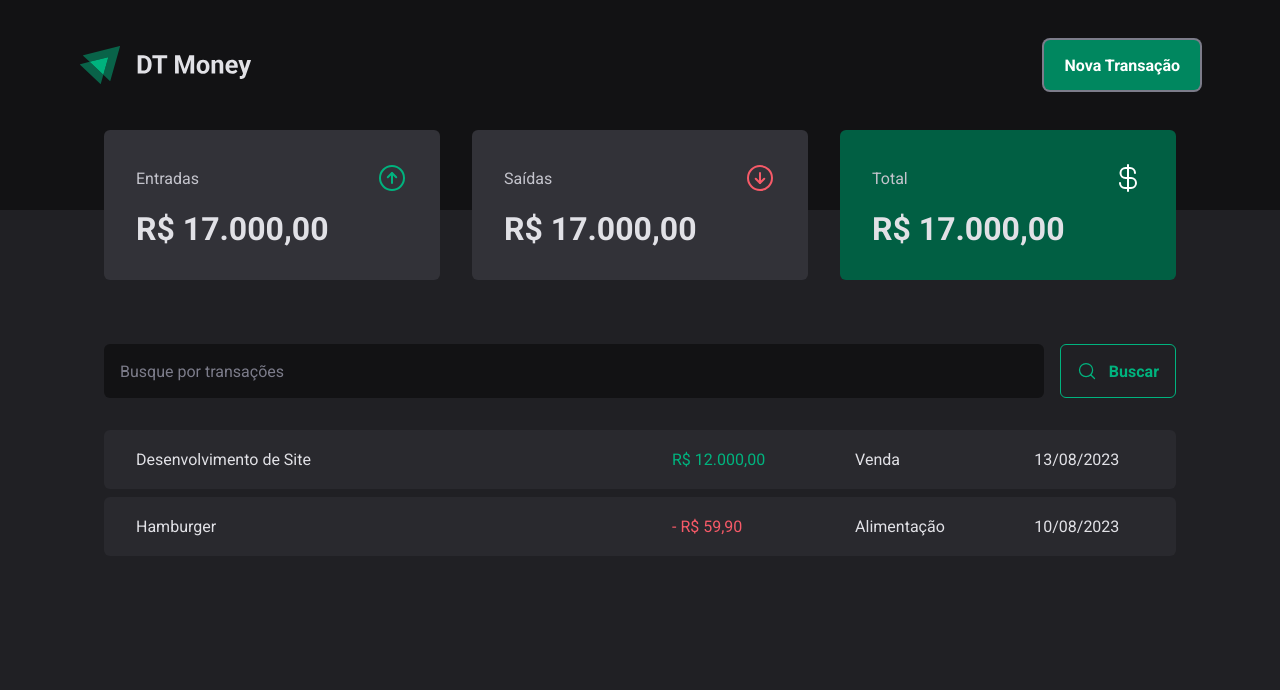
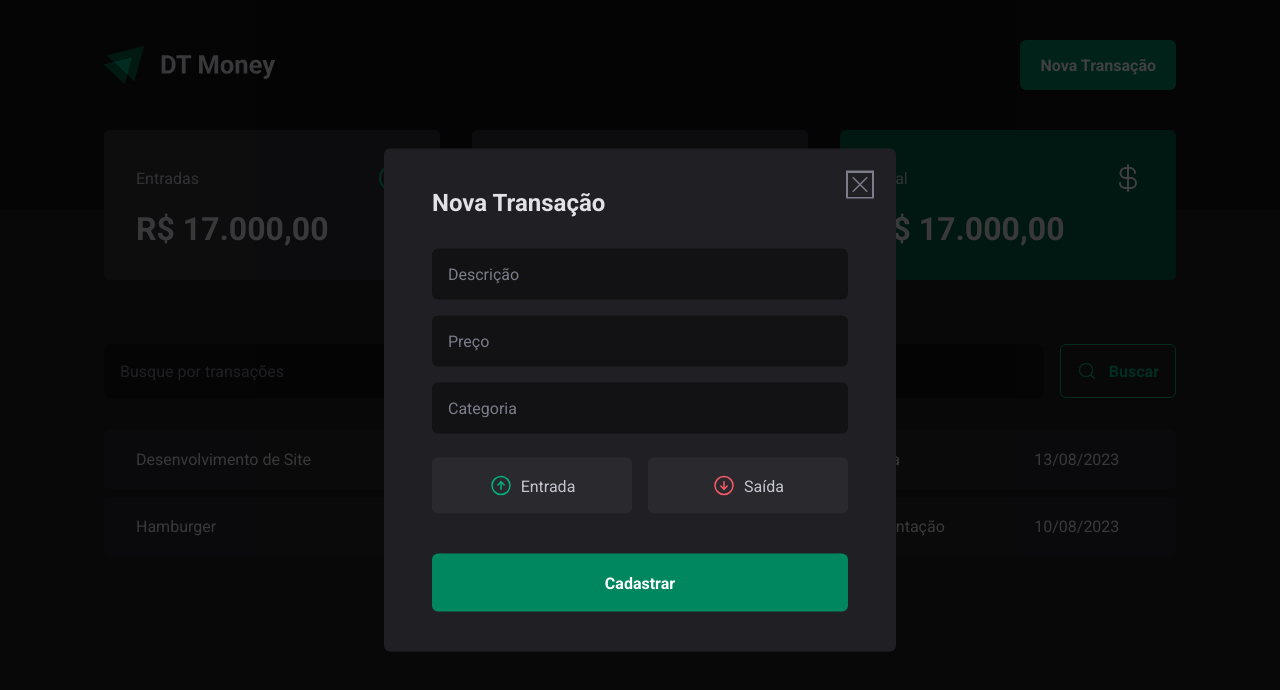
Before and after one commit to Alberto21-boop/DT-Money-2.0, a React (Vite) app: page / in a window 1280 px wide. Both pictures are taken after a click on the button "Nova Transação". Shown: the top 690 px of the page. Built offline with nearby package versions, Linux system fonts and the light colour scheme.

Commit message:
Investigating button modal bugs.

```diff
--- a/package.json
+++ b/package.json
@@ -11,6 +11,8 @@
   },
   "dependencies": {
     "@emotion/is-prop-valid": "^1.2.1",
+    "@radix-ui/react-dialog": "^1.0.4",
+    "@radix-ui/react-radio-group": "^1.1.3",
     "phosphor-react": "^1.4.1",
     "react": "^18.2.0",
     "react-dom": "^18.2.0",
--- a/src/components/Header/index.tsx
+++ b/src/components/Header/index.tsx
@@ -1,12 +1,21 @@
 import { HeaderContainer, HeaderContent, NewTransactionButton } from "./styles";
 import logo from '../../assets/logo.svg'
+import * as Dialog from "@radix-ui/react-dialog"
+import { NewTransactionModal } from "../NewTransactionModal";
 
 export function Header() {
   return (
     <HeaderContainer>
       <HeaderContent>
         <img src={logo} alt="" />
-        <NewTransactionButton>Nova Transação</NewTransactionButton>
+
+        <Dialog.Root>
+          <Dialog.Trigger asChild>
+            <NewTransactionButton>Nova Transação</NewTransactionButton>
+          </Dialog.Trigger>
+
+          <NewTransactionModal />
+        </Dialog.Root>
       </HeaderContent>
     </HeaderContainer>
   );
--- /dev/null
+++ b/src/components/Header/styles.ts
@@ -0,0 +1,33 @@
+import { styled } from "styled-components";
+
+export const HeaderContainer = styled.header`
+  background: ${(props) => props.theme["gray-900"]};
+  padding: 2.5rem 0 7.5rem 0;
+`;
+
+export const HeaderContent = styled.div`
+  width: 100%;
+  max-width: 1120px;
+  margin: 0 auto;
+  padding: 0 1.5rem;
+
+  display: flex;
+  justify-content: space-between;
+  align-items: center;
+`;
+
+export const NewTransactionButton = styled.button`
+  height: 50px;
+  border: 0;
+  background: ${(props) => props.theme["green-500"]};
+  color: ${(props) => props.theme.white};
+  font-weight: bold;
+  padding: 0 1.25rem;
+  border-radius: 6px;
+  cursor: pointer;
+
+  &:hover {
+    background: ${(props) => props.theme["green-700"]};
+    transition: background-color 0.2s;
+  }
+`;
--- a/src/components/Header/styles.tsx
+++ /dev/null
@@ -1,33 +0,0 @@
-import { styled } from "styled-components";
-
-export const HeaderContainer = styled.header`
-background: ${props => props.theme["gray-900"]};
-padding: 2.5rem 0 7.5rem 0;
-`;
-
-export const HeaderContent = styled.div`
-width: 100%;
-max-width: 1120px;
-margin: 0 auto;
-padding: 0 1,5rem;
-
-display: flex;
-justify-content: space-between;
-align-items: center;
-`;
-
-export const NewTransactionButton = styled.button`
-height: 50px;
-border: 0;
-background: ${props => props.theme["green-500"]};
-color: ${props => props.theme.white};
-font-weight: bold;
-padding: 0 1.25rem;
-border-radius: 6px;
-cursor: pointer;
-
-&:hover {
-  background: ${props => props.theme["green-700"]};
-  transition: background-color 0.2s;
-}
-`;
--- /dev/null
+++ b/src/components/NewTransactionModal/index.tsx
@@ -0,0 +1,43 @@
+import * as Dialog from "@radix-ui/react-dialog"
+import { CloseButton, Content, Overlay, TransactionType, TransactionTypeButton } from "./styles";
+import { ArrowCircleDown, ArrowCircleUp, X } from "phosphor-react";
+
+export function NewTransactionModal() {
+  return (
+
+    <Dialog.Portal>
+      <Overlay />
+      <Content>
+        <Dialog.Title>Nova Transação</Dialog.Title>
+
+        <CloseButton>
+          <X size={24} />
+        </CloseButton>
+
+        <form action="">
+          <input type="text" placeholder="Descrição" required />
+          <input type="number" placeholder="Preço" required />
+          <input type="text" placeholder="Categoria" required />
+
+          <TransactionType>
+            <TransactionTypeButton $variant='income' value='income'>
+              <ArrowCircleUp size={24} />
+              Entrada
+            </TransactionTypeButton>
+
+            <TransactionTypeButton $variant='outcome' value='outcome'>
+              <ArrowCircleDown size={24} />
+              Saída
+            </TransactionTypeButton>
+          </TransactionType>
+          {/* uma vez feito a logica no css é so adicionar aos ícones conforme feito no TransactionTypeButton  */}
+
+          <button type="submit">
+            Cadastrar
+          </button>
+        </form>
+      </Content>
+    </Dialog.Portal>
+
+  );
+}
--- /dev/null
+++ b/src/components/NewTransactionModal/styles.ts
@@ -0,0 +1,121 @@
+import { styled } from "styled-components";
+import * as Dialog from "@radix-ui/react-dialog";
+import * as RadioGroup from "@radix-ui/react-radio-group";
+
+export const Overlay = styled(Dialog.Overlay)`
+  position: fixed;
+  width: 100vw;
+  height: 100vh;
+  inset: 0;
+
+  background: rgba(0, 0, 0, 0.75);
+`;
+
+export const Content = styled(Dialog.Content)`
+  min-width: 32rem;
+  border-radius: 6px;
+  padding: 2.5rem 3rem;
+  background: ${(props) => props.theme["gray-800"]};
+
+  position: fixed; //hack para centralizar coisas na tela
+  top: 50%; //hack para centralizar coisas na tela
+  left: 50%; //hack para centralizar coisas na tela
+  transform: translate(-50%, -50%); //hack para centralizar coisas na tela
+  //basta fazer do position ao transform
+
+  form {
+    margin-top: 2rem;
+
+    display: flex;
+    flex-direction: column;
+    gap: 1rem;
+
+    input {
+      border-radius: 6px;
+      border: 0;
+      background: ${(props) => props.theme["gray-900"]};
+      color: ${(props) => props.theme["gray-300"]};
+      padding: 1rem;
+
+      &::placeholder {
+        color: ${(props) => props.theme["gray-500"]};
+      }
+    }
+
+    button[type="submit"] {
+      height: 58px;
+      border: 0;
+      background: ${(props) => props.theme["green-500"]};
+      color: ${(props) => props.theme.white};
+      font-weight: bold;
+      padding: 0.125rem;
+      border-radius: 6px;
+      margin-top: 1.5rem;
+      cursor: pointer;
+
+      &:hover {
+        background: ${(props) => props.theme["green-700"]};
+        transition: background-color 0.2s;
+      }
+    }
+  }
+`;
+
+export const CloseButton = styled(Dialog.Close)`
+  position: absolute;
+  background: transparent;
+  border: 0;
+  top: 1.5rem;
+  right: 1.5rem;
+  line-height: 0;
+  cursor: pointer;
+  color: ${(props) => props.theme["gray-500"]};
+`;
+
+export const TransactionType = styled(RadioGroup.Root)`
+  display: grid;
+  grid-template-columns: repeat(2, 1fr);
+  gap: 1rem;
+  margin-top: 0.5rem;
+`;
+
+interface TransactionTypeButtonPros {
+  $variant: "income" | "outcome";
+}
+
+export const TransactionTypeButton = styled(
+  RadioGroup.Item
+)<TransactionTypeButtonPros>`
+  background: ${(props) => props.theme["gray-700"]};
+  padding: 1rem;
+  display: flex;
+  align-items: center;
+  justify-content: center;
+  gap: 0.5rem;
+  border-radius: 6px;
+  cursor: pointer;
+  border: 0;
+  color: ${(props) => props.theme["gray-300"]};
+
+  svg {
+    color: ${(props) =>
+      props.$variant === "income"
+        ? props.theme["green-300"]
+        : props.theme["red-300"]};
+    //esta logica do svg é para pegar a estilização em ícones no qual
+    //utilizar duas vezes o mesmo ícone do phorphors-react, e ai iremos
+    //apenas colocar um único svg
+
+    &[data-state="checked"] {
+      color: ${(props) => props.theme.white};
+      background: ${(props) =>
+        props.$variant === "income"
+          ? props.theme["green-500"]
+          : props.theme["red-500"]};
+
+      svg {
+        color: ${(props) => props.theme.white};
+      }
+    }
+  }
+`;
```
Also changed, not shown: 2 other files (tests, documents, lock files or other folders).
